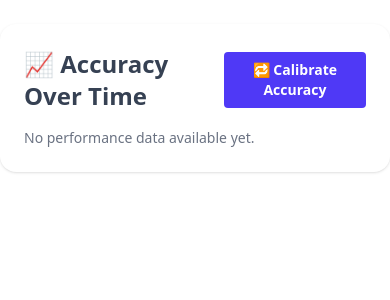
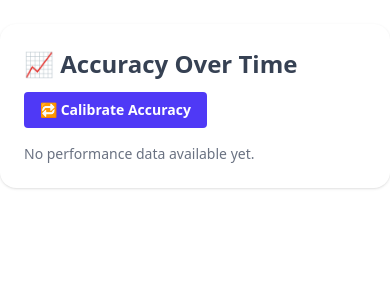
Before and after one commit to MilapDave111/My-Study-Partner, a React (Create React App) app in the folder frontend/: page /dashboard in a window 390 px wide. Shown: the top 300 px of the page. Built offline with nearby package versions, Linux system fonts and the light colour scheme; no server answers.

Commit message:
Performance graph mobile view update

```diff
--- a/frontend/src/pages/Performance.jsx
+++ b/frontend/src/pages/Performance.jsx
@@ -1,7 +1,8 @@
 import React, { useEffect, useState } from 'react';
 import axios from 'axios';
 import {
-  LineChart, Line, XAxis, YAxis, CartesianGrid, Tooltip, Legend
+  LineChart, Line, XAxis, YAxis, CartesianGrid, Tooltip, Legend,
+  ResponsiveContainer
 } from 'recharts';
 
 const PerformanceGraph = () => {
@@ -41,17 +42,20 @@ const PerformanceGraph = () => {
 
   return (
     <div className="bg-white rounded-2xl shadow p-6 mt-6">
-      <div className="flex justify-between items-center mb-4">
+  <div className="flex flex-col sm:flex-row justify-between items-start sm:items-center mb-4">
     <div>
       <h2 className="text-2xl font-bold text-gray-700">📈 Accuracy Over Time</h2>
       {lastUpdated && (
-            <p className="text-sm text-gray-500 mt-1">🔄 Last updated: {lastUpdated}</p>
+        <p className="text-sm text-gray-500 mt-1">
+          🔄 Last updated: {lastUpdated}
+        </p>
       )}
     </div>
+
     <button
       onClick={handleCalibrate}
       disabled={loading}
-          className={`px-4 py-2 rounded text-white text-sm font-semibold ${
+      className={`mt-3 sm:mt-0 px-4 py-2 rounded text-white text-sm font-semibold ${
         loading ? 'bg-gray-400' : 'bg-indigo-600 hover:bg-indigo-700'
       }`}
     >
@@ -62,16 +66,26 @@ const PerformanceGraph = () => {
   {data.length === 0 ? (
     <p className="text-gray-500 text-sm">No performance data available yet.</p>
   ) : (
-        <LineChart width={700} height={300} data={data}>
+    <div className="w-full">
+      <ResponsiveContainer width="100%" height={300}>
+        <LineChart data={data}>
           <CartesianGrid strokeDasharray="3 3" />
           <XAxis dataKey="date" />
           <YAxis domain={[0, 100]} />
           <Tooltip />
           <Legend />
-          <Line type="monotone" dataKey="accuracy" stroke="#6366f1" activeDot={{ r: 6 }} />
+          <Line
+            type="monotone"
+            dataKey="accuracy"
+            stroke="#6366f1"
+            activeDot={{ r: 6 }}
+          />
         </LineChart>
+      </ResponsiveContainer>
+    </div>
   )}
 </div>
+
   );
 };
 
```
Lines whose indentation alone changed are shown as unchanged.
